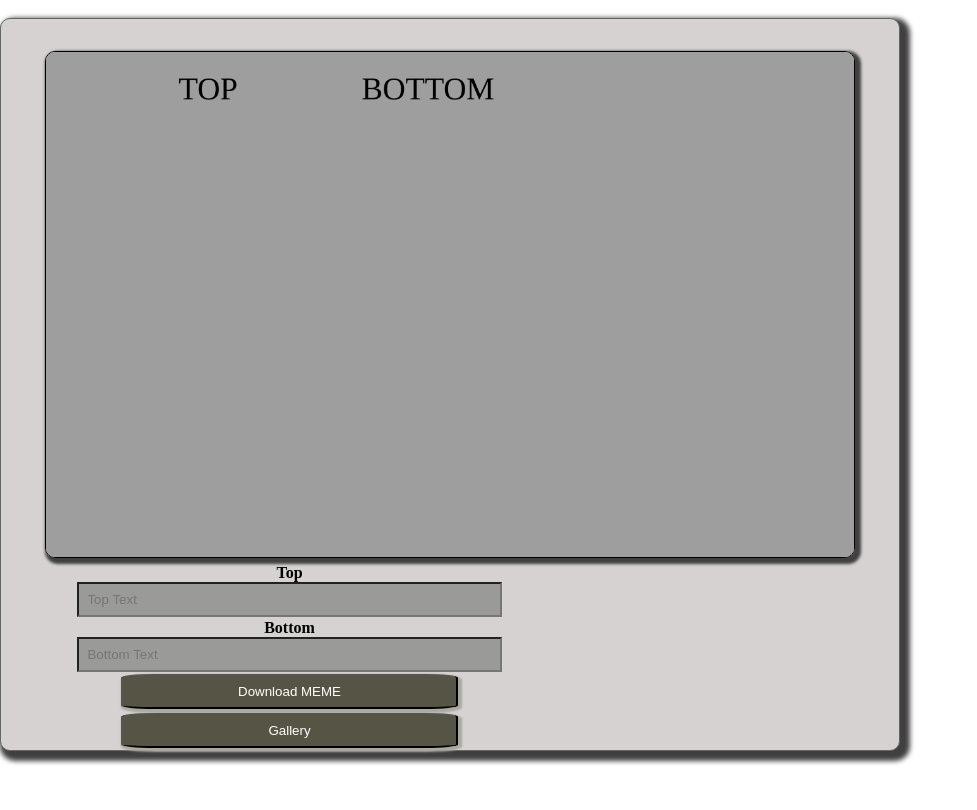
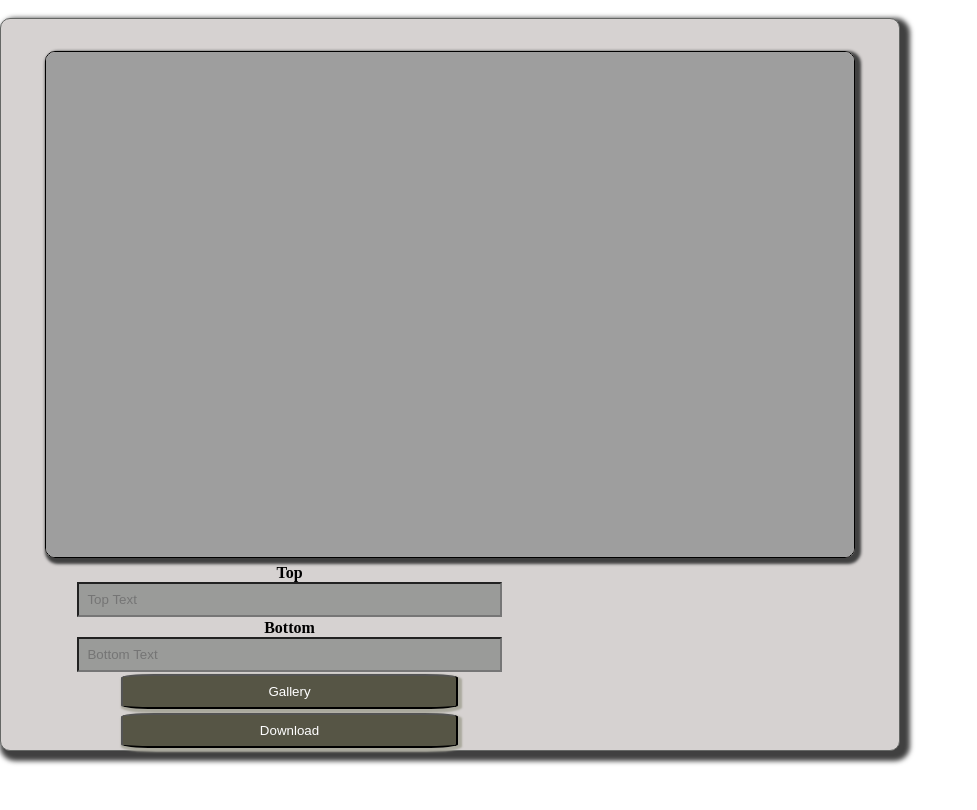
Before and after one commit to itdev164-sp2019/Project-1, a React app in the folder my-meme/: page /Modal in a window 1280 px wide. Shown: the part 142-952 px from the top of the page, without its empty margins (0-977 px from the left). Built offline with nearby package versions, Linux system fonts and the light colour scheme; a web font is replaced by a local one.

Commit message:
fully functional, just need to download now. Styles are good

```diff
--- a/my-meme/src/components/Form/Form.js
+++ b/my-meme/src/components/Form/Form.js
@@ -38,23 +38,22 @@ const Form = props => (
         name='topVal'
         id='1'
         placeholder='Top Text'
-        maxLength='25'
+        maxLength='50'
         onChange={props.changeText}
       />
       <Label name='label2'>Bottom</Label>
       <Input
-        name='BottomVal'
+        name='bottomVal'
         id='2'
         maxLength='25'
         placeholder='Bottom Text'
         onChange={props.changeText}
       />
-      <Button href='this.state.image' download>
-        Download MEME
-      </Button>
+
       <Link to='/'>
         <Button>Gallery</Button>
       </Link>
+      <Button>Download</Button>
     </FormEl>
   </Box>
 );
--- a/my-meme/src/components/Modal/Modal.js
+++ b/my-meme/src/components/Modal/Modal.js
@@ -15,38 +15,6 @@ const Outter = styled(Box)`
   max-width: 900px;
 `;
 
-const Top = styled.div`
-  position: absolute;
-  top: 35%;
-  left: 15%;
-  font-size: 120%;
-  color: white;
-  font-family: 'Electrolize';
-  display: none;
-`;
-
-const Bottom = styled.div`
-  position: absolute;
-  bottom: 35%;
-  left: 15%;
-  font-size: 120%;
-  color: white;
-  font-family: 'Electrolize';
-  display: none;
-`;
-const Img = styled.div`
-  cursor: pointer;
-  width: 95%;
-  min-height: 55vh;
-  background-position: center;
-  background-repeat: no-repeat;
-  margin: 0 auto;
-  margin-top: 2rem;
-  text-align: center;
-  border: 1px solid black;
-  border-radius: 10px;
-  box-shadow: 3px 3px 3px 3px #404040;
-`;
 const Canvas = styled.canvas`
   cursor: pointer;
   width: 90%;
@@ -68,10 +36,8 @@ class Modal extends Component {
     super(props);
     this.state = {
       image: props.img,
-      text: {
-        topVal: 'TOP',
-        bottomVal: 'BOTTOM'
-      }
+      topVal: '',
+      bottomVal: ''
     };
   }
   componentDidMount = () => {
@@ -80,13 +46,18 @@ class Modal extends Component {
     const canvasImg = this.refs.image;
     canvasImg.onload = () => {
       ctx.drawImage(canvasImg, 0, 0, window.innerWidth, window.innerHeight);
-      ctx.font = ' 50px Electrolize';
-      ctx.fillText(this.state.text.topVal, 210, 75);
-      ctx.fillText(this.state.text.bottomVal, 500, 75);
     };
   };
 
-  fillText = () => {};
+  componentDidUpdate = () => {
+    const canvas = this.refs.canvas;
+    const ctx = canvas.getContext('2d');
+    const canvasImg = this.refs.image;
+    ctx.drawImage(canvasImg, 0, 0, window.innerWidth, window.innerHeight);
+    ctx.font = ' 50px Electrolize';
+    ctx.fillText(this.state.topVal, 110, 75);
+    ctx.fillText(this.state.bottomVal, 110, 500);
+  };
 
   changeText = e => {
     this.setState({
@@ -102,19 +73,14 @@ class Modal extends Component {
 
     return (
       <Outter>
-        {/*<Img style={imageStyle}>
-
-    </Img>*/}
         <Canvas
           ref='canvas'
           width={window.innerWidth}
           height={window.innerHeight}
         />
-        <Top ref='top'>{this.state.BottomVal}</Top>
-        <Bottom ref='bottom' />
         <CanImg ref='image' src={this.state.image} />
         <Box>
-          <Form changeText={this.changeText} download={this.downloadImage} />
+          <Form changeText={this.changeText} download={this.fillText} />
         </Box>
       </Outter>
     );
--- a/my-meme/src/layout/App.css
+++ b/my-meme/src/layout/App.css
@@ -13,12 +13,3 @@
   font-size: calc(10px + 2vmin);
   color: white;
 }
-
-. @keyframes App-logo-spin {
-  from {
-    transform: rotate(0deg);
-  }
-  to {
-    transform: rotate(360deg);
-  }
-}
--- a/my-meme/src/layout/App.js
+++ b/my-meme/src/layout/App.js
@@ -9,7 +9,7 @@ import Modal from '../components/Modal/Modal';
 
 const Main = styled.div`
   background-color: #fff;
-  min-height: 1000px;
+  min-height: 800px;
   margin: 0 auto;
   text-align: center;
 `;
```
